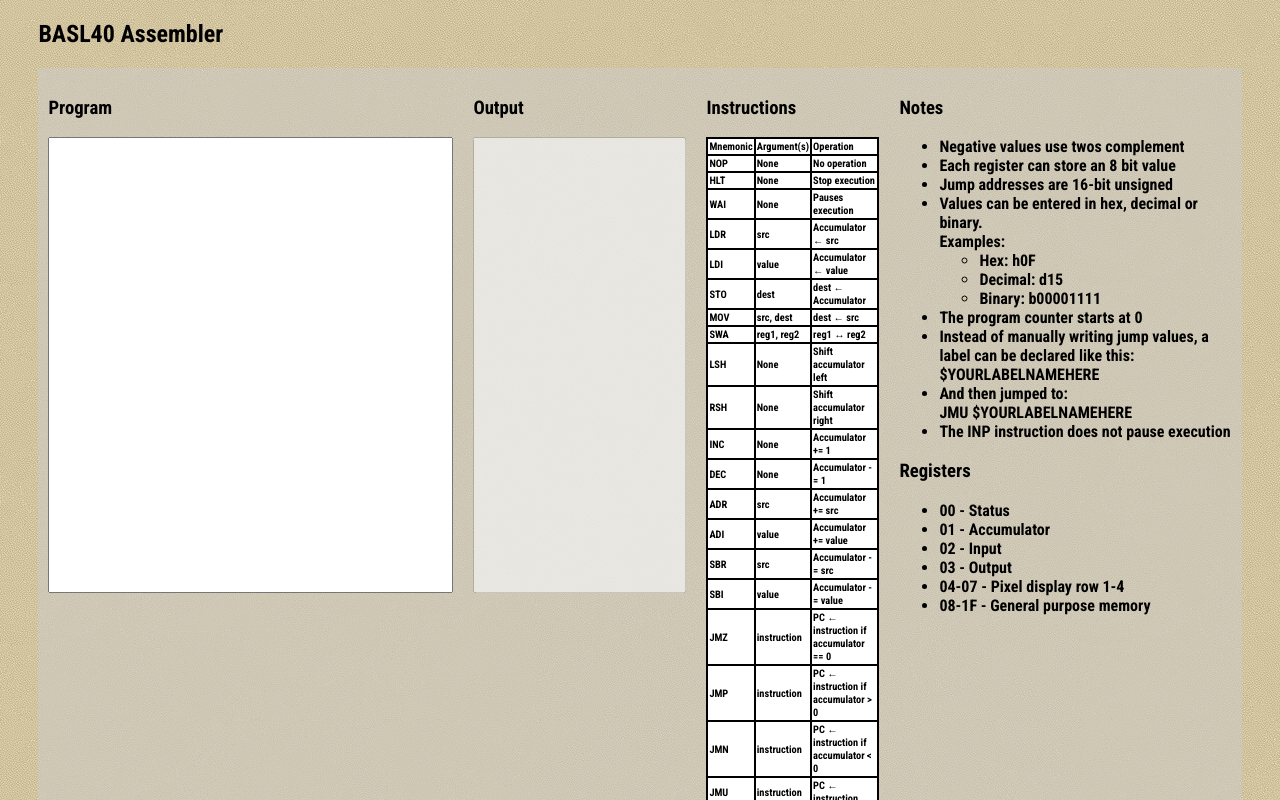
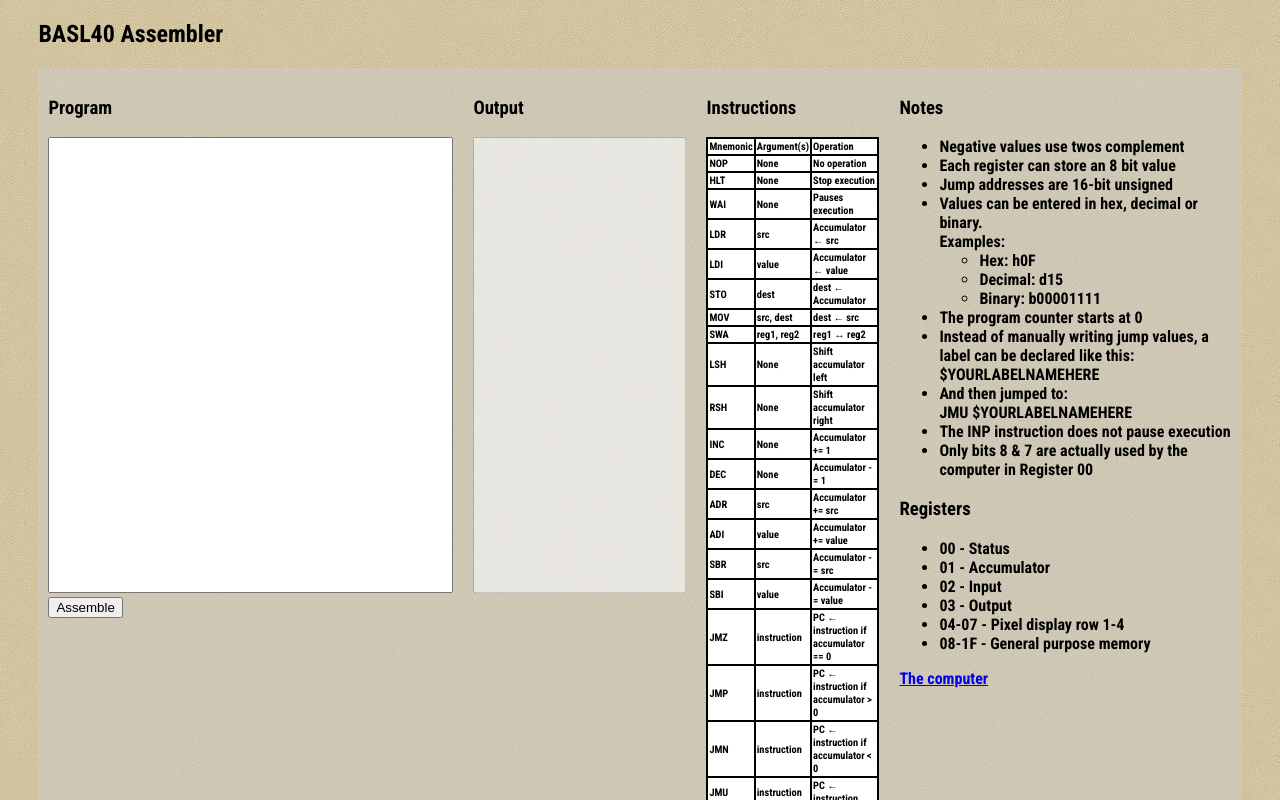
Before and after one commit to Treemaster134/BASL40, a plain HTML site: page index.html in a window 1280 px wide. Shown: the top 800 px of the page. Drawn offline with Linux system fonts and the light colour scheme.

Commit message:
Added examples and a way to actually use the assembler

```diff
--- a/index.html
+++ b/index.html
@@ -27,6 +27,8 @@
         <div>
             <h3>Program</h3>
             <textarea name="" id="instructions" cols="48" rows="30" class="instructions"></textarea>
+            <br>
+            <input type="button" value="Assemble" onclick="assemble()">
         </div>
         <div>
             <h3>Output</h3>
@@ -216,6 +218,7 @@
                 <li>And then jumped to:</li>
                 <label>JMU $YOURLABELNAMEHERE</label>
                 <li>The INP instruction does not pause execution</li>
+                <li>Only bits 8 & 7 are actually used by the computer in Register 00</li>
             </ul>
             <h3>Registers</h3>
             <ul>
@@ -226,6 +229,7 @@
                 <li>04-07 - Pixel display row 1-4</li>
                 <li>08-1F - General purpose memory</li>
             </ul>
+            <a href="treemaster134.github.io/ABC40">The computer</a>
         </div>
 
     </div>
```
Also changed, not shown: 4 other files.
